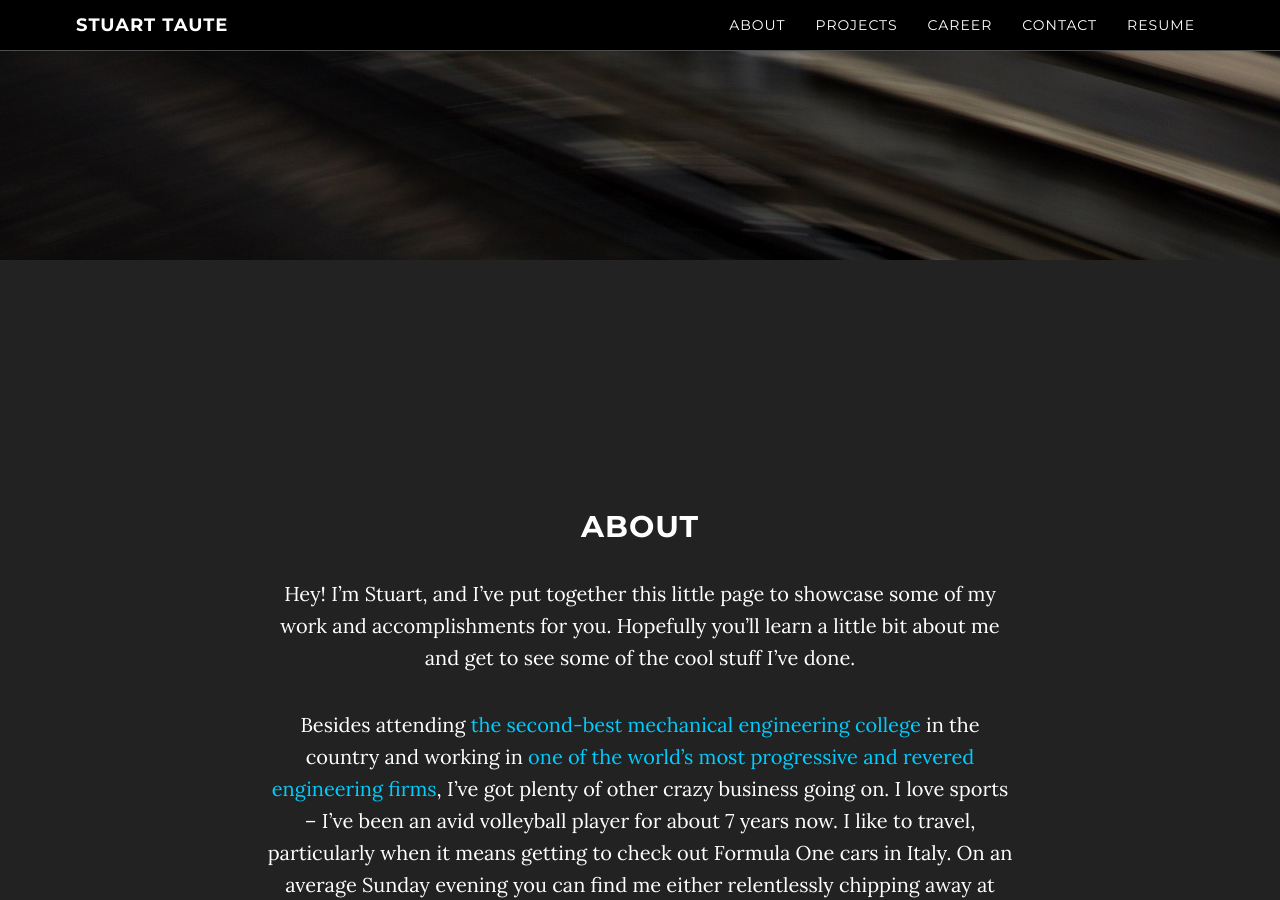
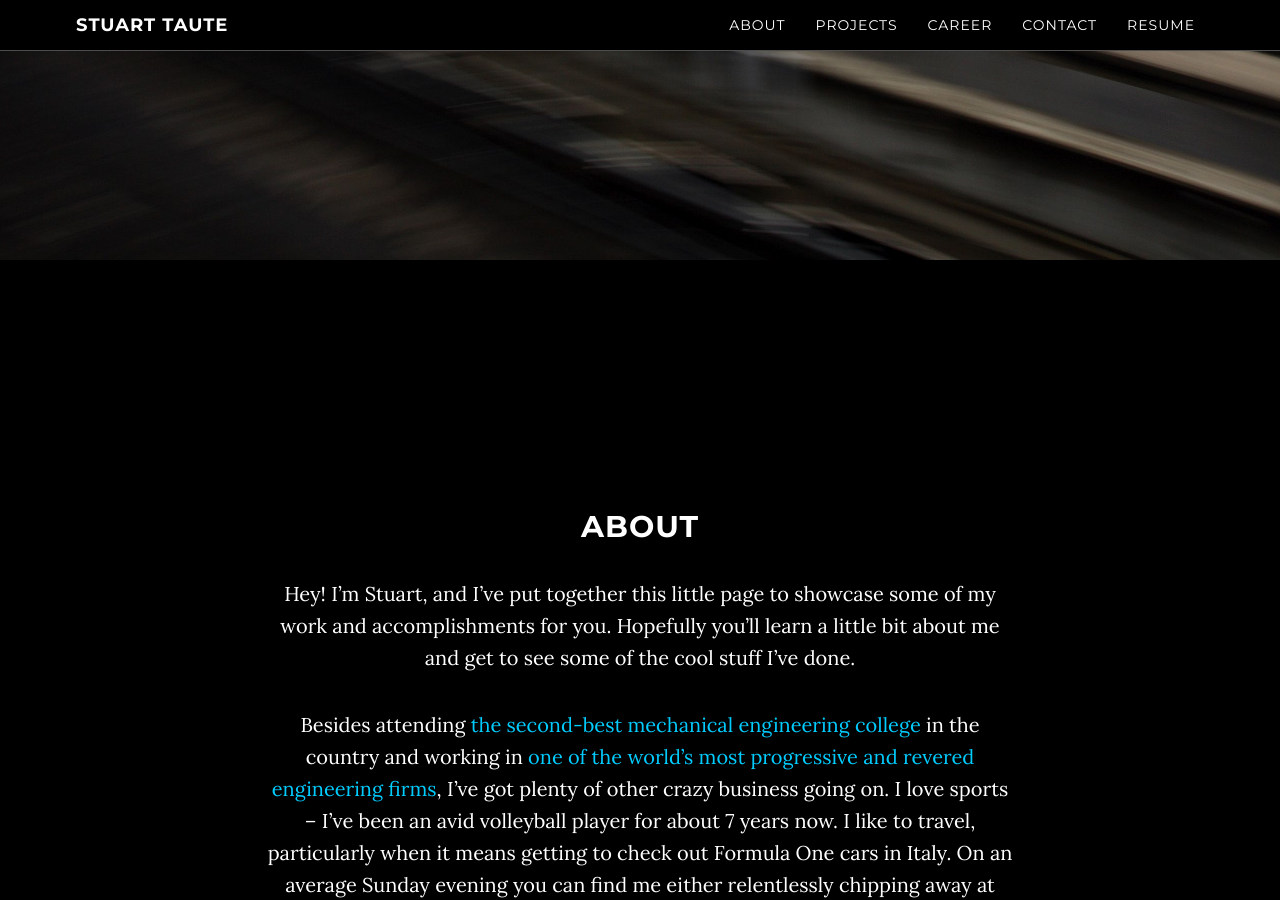
Before and after one commit to stuartweb/stuart-taute.github.io, a Jekyll site: the page built from index.html, in a window 1280 px wide and 900 px high, scrolled down 640 px. Built offline with Jekyll 4.4.1, drawn with Linux system fonts in a browser that asks for light colours; comment, search, counter and statistics services are not loaded.

```diff
--- a/css/grayscale.css
+++ b/css/grayscale.css
@@ -13,7 +13,7 @@
     height: 100%;
     font-family: Lora,"Helvetica Neue",Helvetica,Arial,sans-serif;
     color: #fff;
-    background-color: #222
+    background-color: #000;
 }
 
 html {
```
